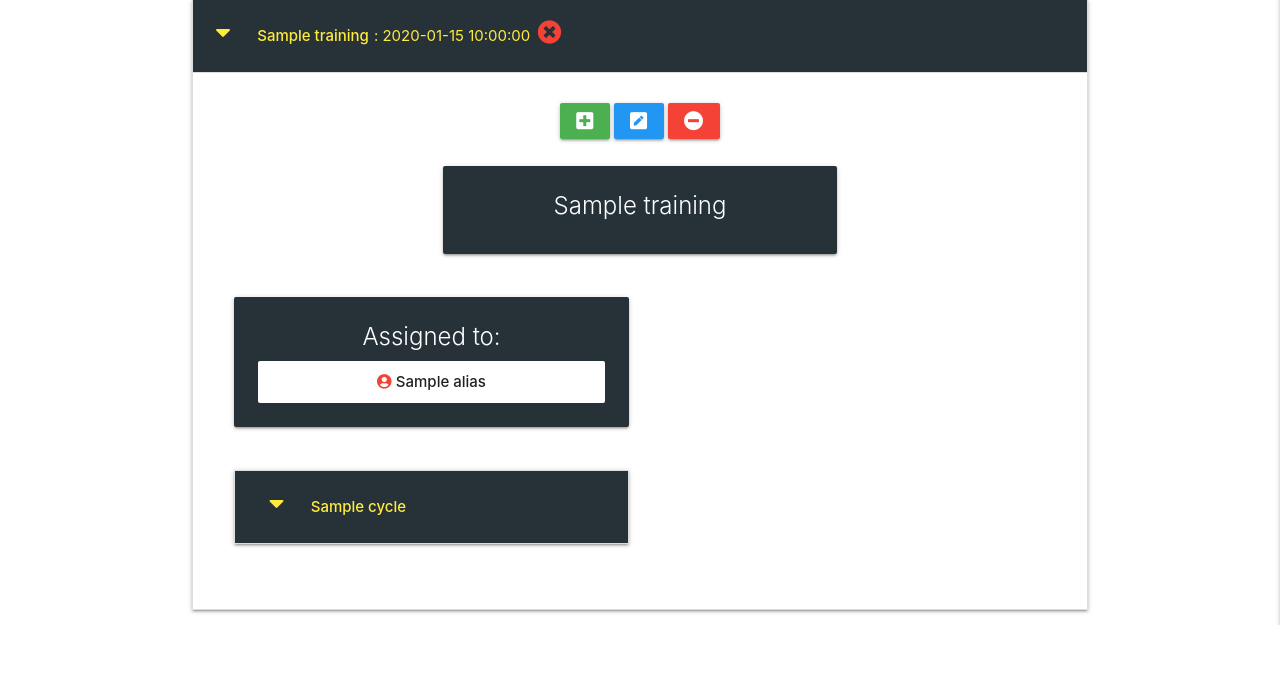
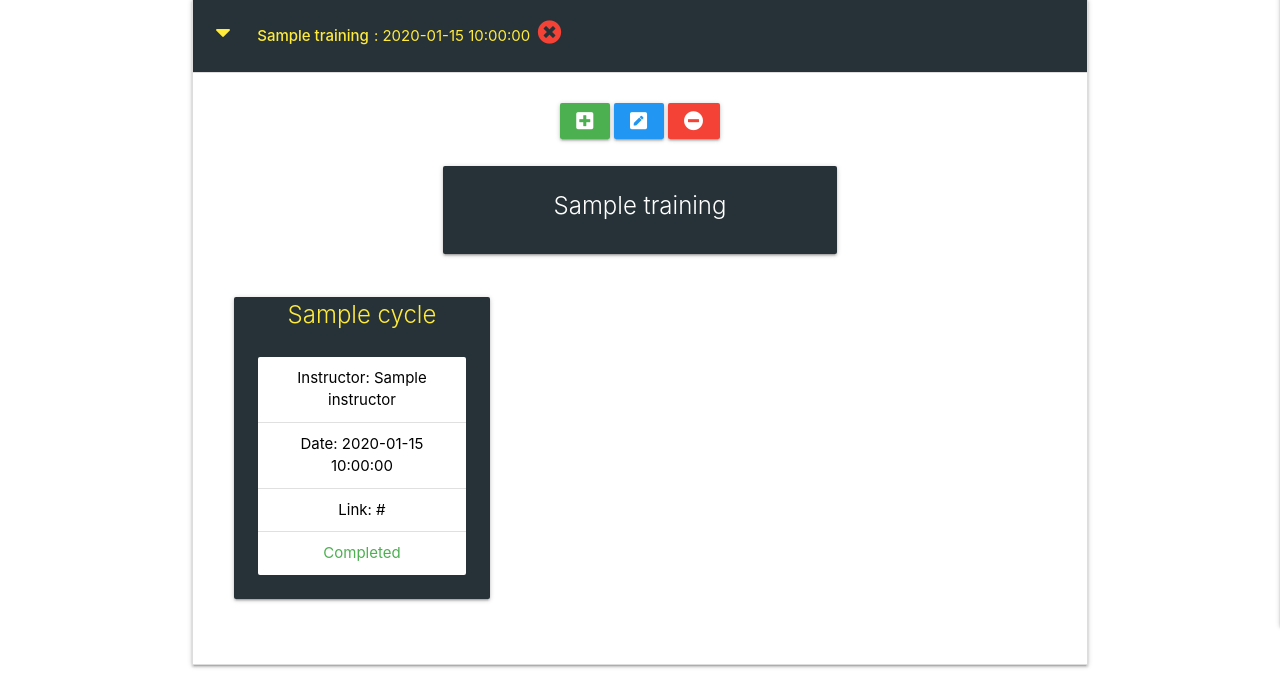
Before and after one commit to vinnieOrdobas/Code-Institute-MS3-team-tracker, a Flask app: page /get_trainings in a window 1280 px wide, after a click that opens the changed part. Shown: the part 234-914 px from the top of the page. Before the commit the page ends 859 px from the top, so only its background shows below. Run offline with Flask 2, Linux system fonts and the light colour scheme; the visitor is signed in with stand-in values (Sample User, id 1); a database or web service that is not in the repository returns one stand-in record (values such as "Sample title"); some libraries are stand-ins or nearby versions.

Commit message:
Rewritten add_cycle function to include nested objects in each training folder

```diff
--- a/app.py
+++ b/app.py
@@ -35,11 +35,11 @@ def get_trainings():
         {'username': session['user']}) else False
     trainings = list(mongo.db.trainings.find())
     for training in trainings:
-        current_training = training['training_name']
-        training_cycle = training['training_cycle']
-        print(type(training_cycle))
+        if training['training_cycle'].keys():
+            for cycle in training['training_cycle']:
+                training_cycle = training['training_cycle'][cycle]
     students = list(mongo.db.users.find(
-        {"trainings": {current_training: {"$exists": True}}}))
+        {"students": True}))
     training_types = mongo.db.training_types.find().sort('training_type', 1)
     return render_template("trainings.html",
     trainings=trainings, username=username,
@@ -193,7 +193,8 @@ def add_cycle(training_id):
             training_name = mongo.db.trainings.find_one(
                 {'_id': ObjectId(training_id)})['training_name']
             students = list(mongo.db.users.find(
-                {"trainings": {training_name: {}}}))
+                {f"trainings.{training_name}": {'$exists': "true"}}))
+            print(students)
             cycle = {
                 request.form.get('training_type'): {
                     "training_link": request.form.get('training_link'),
@@ -207,10 +208,13 @@ def add_cycle(training_id):
                 current_cycle.update(cycle)
                 mongo.db.users.update_one(
                     {'username': student['username']},
-                    {'$set': {'trainings': current_cycle}})
-            mongo.db.trainings.update(
+                    {'$set': {f'trainings.{training_name}':
+                        current_cycle}}, upsert= True)
+            mongo.db.trainings.update_one(
                 {'_id': ObjectId(training_id)},
-                {"$set": {"training_cycle": current_cycle}})
+                {'$set':
+                    {f'training_cycle.{training_name}':
+                        cycle}}, upsert= True)
             flash("Training Cycle Successfully Created")
             return redirect(url_for('get_trainings'))
     training = mongo.db.trainings.find_one({'_id': ObjectId(training_id)})
--- a/static/js/script.js
+++ b/static/js/script.js
@@ -1,8 +1,9 @@
 $(document).ready(function(){
     $('.sidenav').sidenav({edge:"right"});
-    $('.collapsible').collapsible();
     $('select').formSelect();
     $('.tooltipped').tooltip();
+    $('.collapsible').collapsible();
+    $('.tabs').tabs();
     $('.modal').modal();
     $('select').formSelect();
     $('.datepicker').datepicker({
@@ -13,4 +14,5 @@ $(document).ready(function(){
         done: "Select"
       }
     });
+    $('ul.tabs').tabs();
   });
--- a/templates/trainings.html
+++ b/templates/trainings.html
@@ -24,6 +24,7 @@
                 </div>
             </div>
             <div class="collapsible-body">
+                <!--  controls -->
                 <div class="col s12 m6 center-align">
                     {% if username.team_leader == 'on' or is_instructor == True %}
                         <div class="form-wrapper">
@@ -78,6 +79,7 @@
                         {% endif %}
                     {% endif %}
                 </div>
+                <!-- team -->
                 <div class="row center-align">
                     <div class="col s12 m6 offset-m3">
                         <div class="card yellow-text blue-grey darken-4">
@@ -87,7 +89,8 @@
                         </div>
                     </div>
                 </div>
-                <div class="row center-align">
+                <!-- assigned to -->
+                <!-- <div class="row center-align">
                     <div class="col s12 m6">
                         <div class="card blue-grey darken-4">
                             <div class="card-content">
@@ -104,40 +107,29 @@
                             </div>
                         </div>
                     </div>
-                </div>
+                </div> -->
                 {% for cycle in training_cycle %}
-                <div class="row">
-                    <div class="col s12 m6">
-                        <ul class="collapsible" data-collapsible="accordion">
-                            <li>
-                                <div class="collapsible-header yellow-text blue-grey darken-4">
-                                    <div class="col s12">
-                                        <i class="fas fa-caret-down"></i>
-                                        <strong>{{ cycle }}</strong>
-                                    </div>
-                                    <div class="collapsible-body">
-                                        <div class="row center-align">
-                                            <div class="col s12 m6 offset-m3">
-                                                <div class="card yellow-text blue-grey darken-4">
-                                                    <div class="card-content white-text">
-                                                        <p>{{ training_cycle[cycle].instructor }}</p>
-                                                        <p>{{ training_cycle[cycle].training_date }}</p>
-                                                        <p>{{ training_cycle[cycle].training_link }}</p>
-                                                        {% if training_cycle[cycle].completed == False %}
-                                                            <p class="red-text">Pendent</p>
-                                                        {% else %}
-                                                            <p class="green-text">Completed</p>
-                                                        {% endif %}
-                                                    </div>
-                                                </div>
-                                            </div>
-                                        </div>
-                                    </div>
+                    <div class="row center-align">
+                        <div class="col s12 m4">
+                            <div class="card yellow-text blue-grey darken-4">
+                                <div class="card-title">
+                                    <span>{{ cycle }}</span>
                                 </div>
-                            </li>
-                        </ul>
+                                <ul class="card-content black-text">
+                                    <ul class="collection">
+                                        <li class="collection-item">Instructor: {{ training_cycle[cycle].instructor }}</li>
+                                        <li class="collection-item">Date: {{ training_cycle[cycle].training_date }}</li>
+                                        <li class="collection-item">Link: {{ training_cycle[cycle].training_link }}</li>
+                                        {% if training_cycle[cycle].completed == False %}
+                                            <li class="collection-item red-text">Pendent</li>
+                                        {% else %}
+                                            <li class="collection-item green-text">Completed</li>
+                                        {% endif %}
+                                    </ul>
+                                </ul>
+                            </div>
+                        </div>
                     </div>
-                </div>
                 {% endfor %}
             </div>
         </li>
```
Also changed, not shown: README.md.
